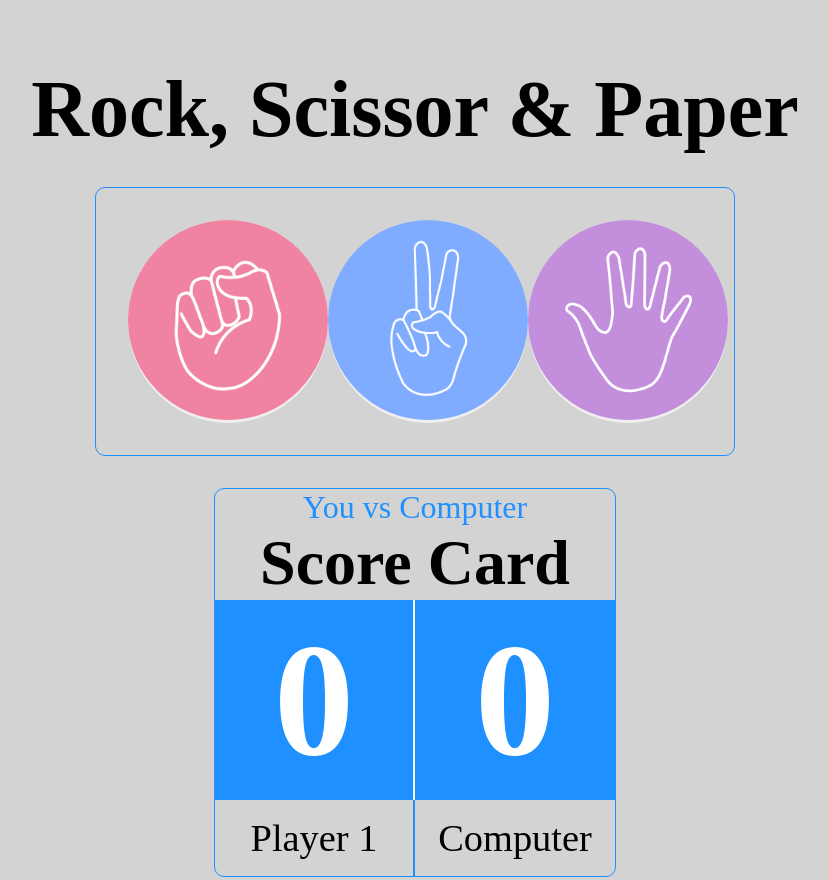
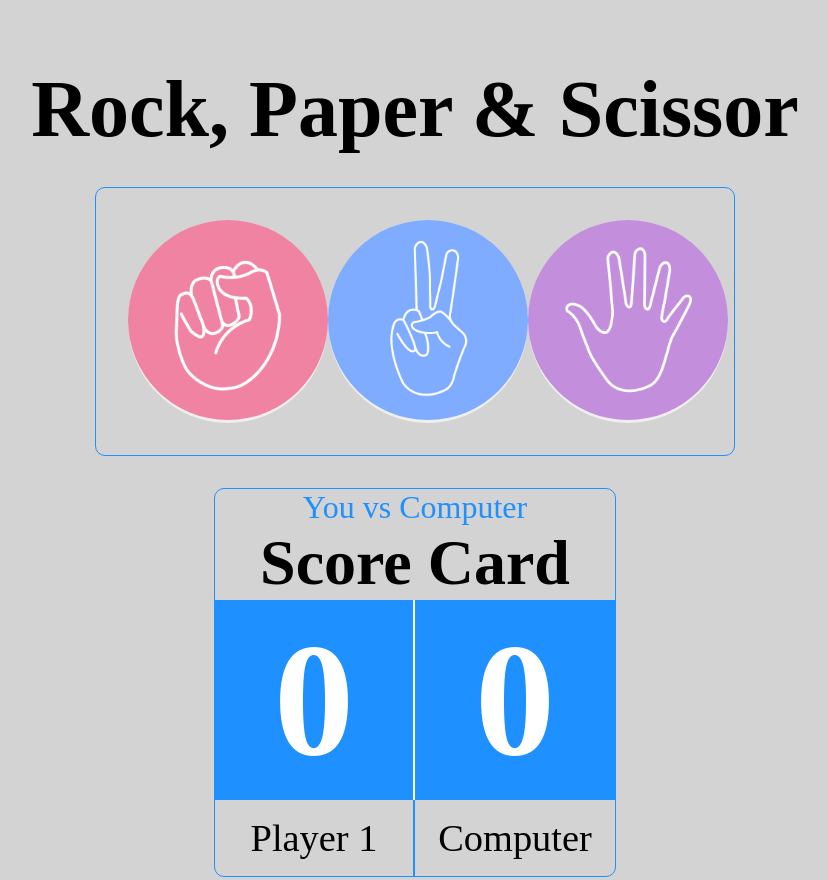
Before and after one commit to Ghani91/Rock-Paper-Scissor, a plain HTML site: page index.html in a window 1280 px wide. Shown: the top 880 px of the page, without its empty margins (225-1053 px from the left). Drawn offline with Linux system fonts and the light colour scheme.

Commit message:
updating game heading

```diff
--- a/index.html
+++ b/index.html
@@ -8,7 +8,7 @@
   </head>
   <body>
     <div class="main-page">
-      <h1 class="main-page--heading">Rock, Scissor & Paper</h1>
+      <h1 class="main-page--heading">Rock, Paper & Scissor</h1>
       <div class="image-container">
         <button id="1" class="image-btn">
           <img src="./images/rock.png" alt="rock" class="game-image--rock" />
```
